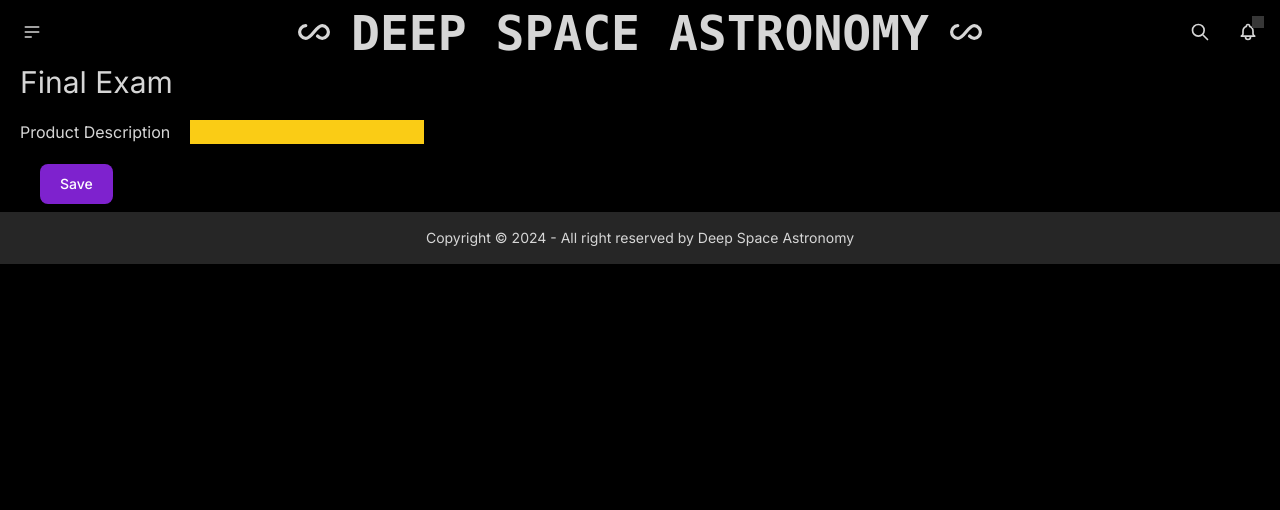
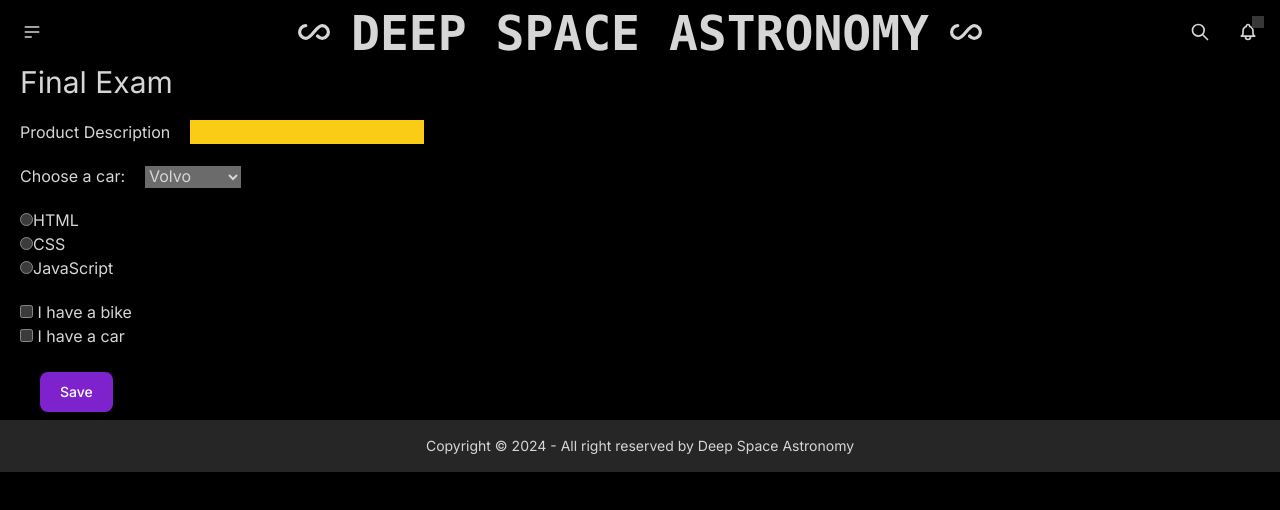
Before and after one commit to ajtorres678/exam2, a Next.js app: page /final in a window 1280 px wide. Shown: the top 510 px of the page. Built offline with nearby package versions, Linux system fonts and the light colour scheme.

Commit message:
completed form

```diff
--- a/app/final/page.tsx
+++ b/app/final/page.tsx
@@ -6,6 +6,33 @@
     <label htmlFor="product" className="ml-5">Product Description</label>
     <input type="text" name="product" id="product" className="m-5 text-black bg-yellow-400" />
     <br />
+<label htmlFor="cars" className="mx-5">Choose a car:</label>
+
+<select name="cars" id="cars">
+  <option value="volvo">Volvo</option>
+  <option value="saab">Saab</option>
+  <option value="mercedes">Mercedes</option>
+  <option value="audi">Audi</option>
+</select>
+
+<br />
+<div className="ml-5 mt-5">
+    <input type="radio" id="html" name="fav_language" value="HTML" />
+    <label htmlFor="html">HTML</label><br />
+    <input type="radio" id="css" name="fav_language" value="CSS" />
+    <label htmlFor="css">CSS</label><br />
+    <input type="radio" id="javascript" name="fav_language" value="JavaScript" />
+    <label htmlFor="javascript">JavaScript</label>
+</div>
+
+<div className="ml-5 mt-5">
+<input type="checkbox" id="vehicle1" name="vehicle1" value="Bike" />
+  <label htmlFor="vehicle1"> I have a bike</label><br />
+  <input type="checkbox" id="vehicle2" name="vehicle2" value="Car" />
+  <label htmlFor="vehicle2"> I have a car</label><br />
+</div>
+<br />
+
     <button type="button" className="ml-10 focus:outline-none text-white bg-purple-700 hover:bg-purple-800 focus:ring-4 focus:ring-purple-300 font-medium rounded-lg text-sm px-5 py-2.5 mb-2 dark:bg-purple-600 dark:hover:bg-purple-700 dark:focus:ring-purple-900">Save</button>
 </form>
 </>
```
